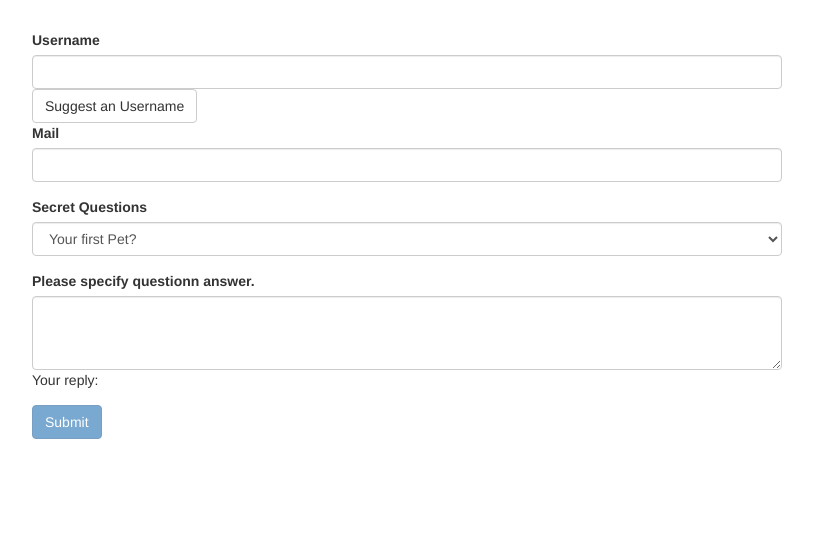
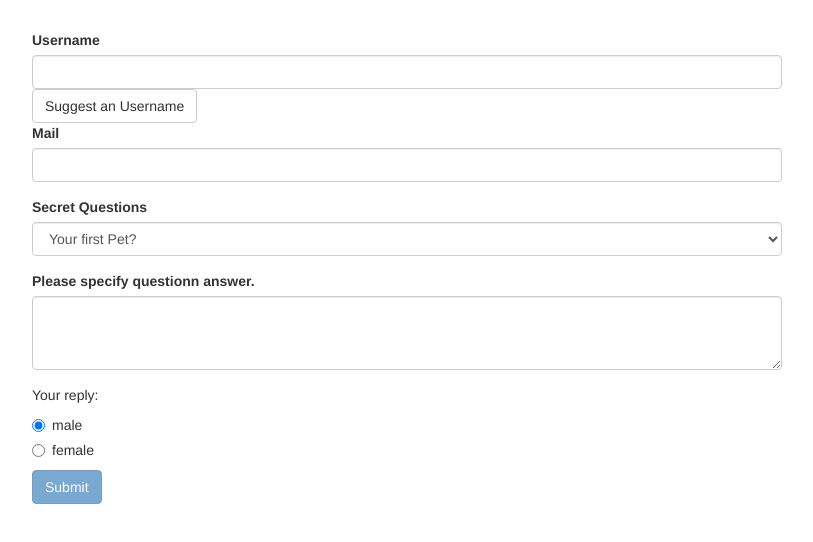
Before and after one commit to BrentAcs/udemy-angular-FormsHandling-Template, an Angular app: page / in a window 1280 px wide. Shown: the top 542 px of the page, without its empty margins (233-1046 px from the left). Built offline with nearby package versions, Linux system fonts and the light colour scheme.

Commit message:
EoL 15.197 added radio button with values from app.component

```diff
--- a/src/app/app.component.html
+++ b/src/app/app.component.html
@@ -12,10 +12,15 @@
               ngModel
               name="username"
               required
-              #username="ngModel">
-            <span class="help-block" *ngIf="!username.valid && username.touched">Please enter a Username!</span>
+              #username="ngModel"
+            />
+            <span class="help-block" *ngIf="!username.valid && username.touched"
+              >Please enter a Username!</span
+            >
           </div>
-          <button class="btn btn-default" type="button">Suggest an Username</button>
+          <button class="btn btn-default" type="button">
+            Suggest an Username
+          </button>
           <div class="form-group">
             <label for="email">Mail</label>
             <input
@@ -26,10 +31,15 @@
               name="email"
               required
               email
-              #email="ngModel">
-            <span class="help-block" *ngIf="!email.valid && email.touched">Please enter a valid email!</span>
+              #email="ngModel"
+            />
+            <span class="help-block" *ngIf="!email.valid && email.touched"
+              >Please enter a valid email!</span
+            >
           </div>
-          <p *ngIf="!userData.valid && userData.touched">User Data is Invalid!</p>
+          <p *ngIf="!userData.valid && userData.touched">
+            User Data is Invalid!
+          </p>
           <!-- <p *ngIf="">Please enter a valid value</p> -->
         </div>
         <div class="form-group">
@@ -38,7 +48,8 @@
             id="secret"
             class="form-control"
             [ngModel]="defaultQuestion"
-            name="secret">
+            name="secret"
+          >
             <option value="pet">Your first Pet?</option>
             <option value="teacher">Your first teacher?</option>
           </select>
@@ -46,17 +57,28 @@
         <div class="form-group">
           <label for="questionAnswer">Please specify questionn answer.</label>
           <textarea
-          name="questionAnswer"
-          id=""
-          rows="3"
-          class="form-control"
-          [(ngModel)]="answer"></textarea>
-          <p>Your reply: {{ answer }}</p>
+            name="questionAnswer"
+            id=""
+            rows="3"
+            class="form-control"
+            [(ngModel)]="answer"
+          ></textarea>
         </div>
-        <button
-         class="btn btn-primary"
-         type="submit"
-         [disabled]="!f.valid">Submit</button>
+        <p>Your reply: {{ answer }}</p>
+        <div class="radio" *ngFor="let gender of genders" >
+          <label>
+            <input
+              type="radio"
+              name="gender"
+              [ngModel]="genders[0]"
+              [value]=gender
+              required>
+            {{ gender }}
+          </label>
+        </div>
+        <button class="btn btn-primary" type="submit" [disabled]="!f.valid">
+          Submit
+        </button>
       </form>
     </div>
   </div>
--- a/src/app/app.component.ts
+++ b/src/app/app.component.ts
@@ -10,6 +10,7 @@ export class AppComponent {
   @ViewChild("f") signupForm: NgForm;
   defaultQuestion = "pet";
   answer = "";
+  genders = ['male', 'female'];
 
   suggestUserName() {
     const suggestedName = "Superuser";
```
